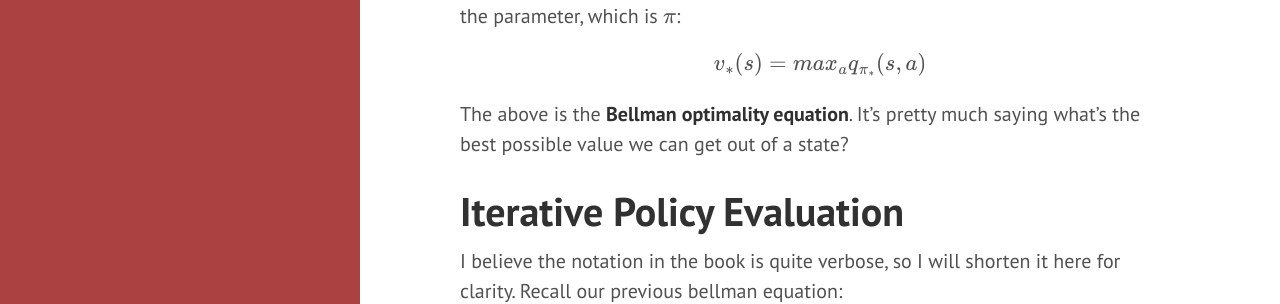
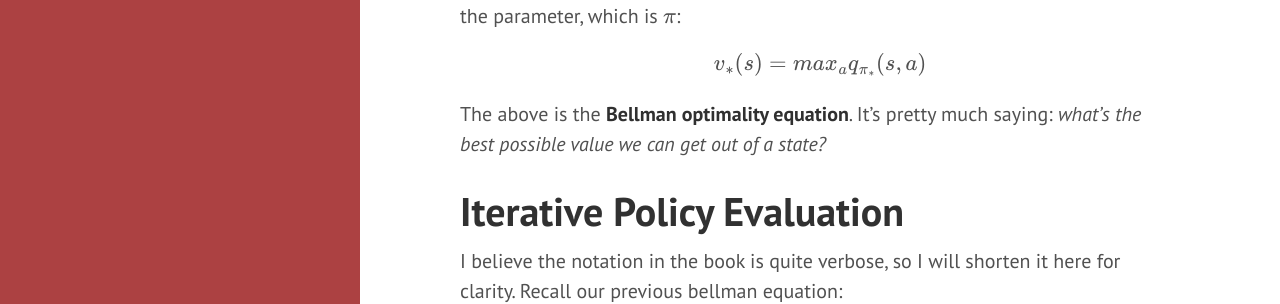
Before and after one commit to OneRaynyDay/oneraynyday.github.io, a Jekyll site: the page built from _posts/2018-05-06-Reinforcement-Learning-MDPs.md, in a window 1280 px wide and 900 px high, scrolled down 4173 px. Shown: the part 159-463 px from the top of the window. Built offline with Jekyll 4.4.1, drawn with Linux system fonts in a browser that asks for light colours; formulas are drawn with MathJax 3.

Commit message:
Updating files

```diff
--- a/_posts/2018-05-06-Reinforcement-Learning-MDPs.md
+++ b/_posts/2018-05-06-Reinforcement-Learning-MDPs.md
@@ -116,7 +116,7 @@ To optimize for the action-value function for a specific state $s$, we need to c
 
 $$v_*(s) = max_{a} q_{\pi_*}(s,a)$$
 
-The above is the **Bellman optimality equation**. It's pretty much saying what's the best possible value we can get out of a state?
+The above is the **Bellman optimality equation**. It's pretty much saying: _what's the best possible value we can get out of a state?_
 
 # Iterative Policy Evaluation
 
```
